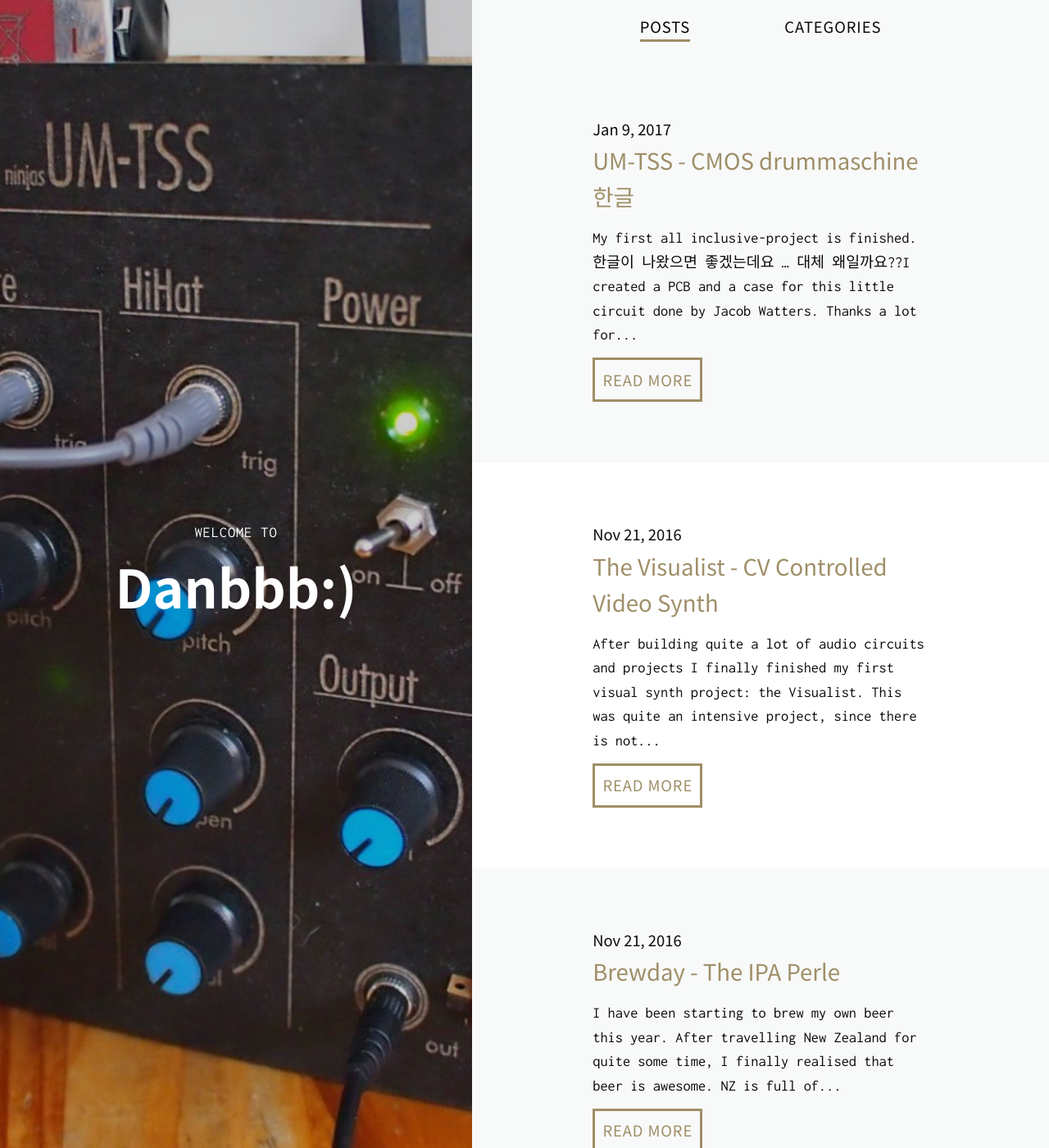
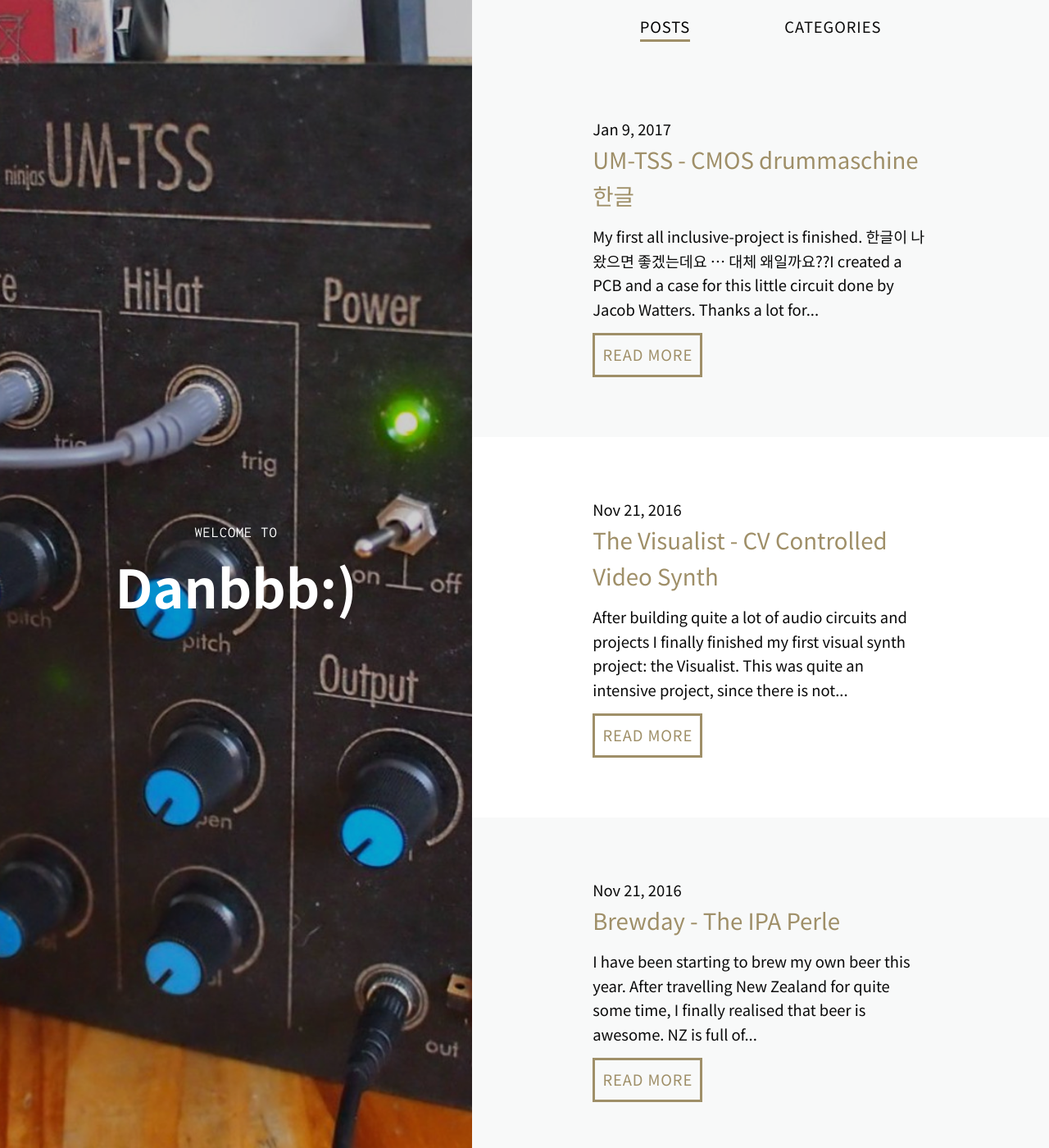
Before and after one commit to danb11/danb11.github.io, a Jekyll site: the page built from index.html, in a window 1280 px wide and 1400 px high. Shown: the whole window at 82% size. Built offline with Jekyll 4.4.1, drawn with Linux system fonts in a browser that asks for light colours; nearby versions of some CDN libraries; the list of posts is cut into pages by our own code.

Commit message:
change font

```diff
--- a/_sass/_base.scss
+++ b/_sass/_base.scss
@@ -35,7 +35,8 @@ $mq-xxl: 114em;
 }
 
 body {
-  font-family: $font-body;
+  // font-family: $font-body;
+  font-family: 'Noto Sans KR', monospace;
   font-feature-settings: 'liga' 0;
   font-size: 100%;
   line-height: 1.6;
```
